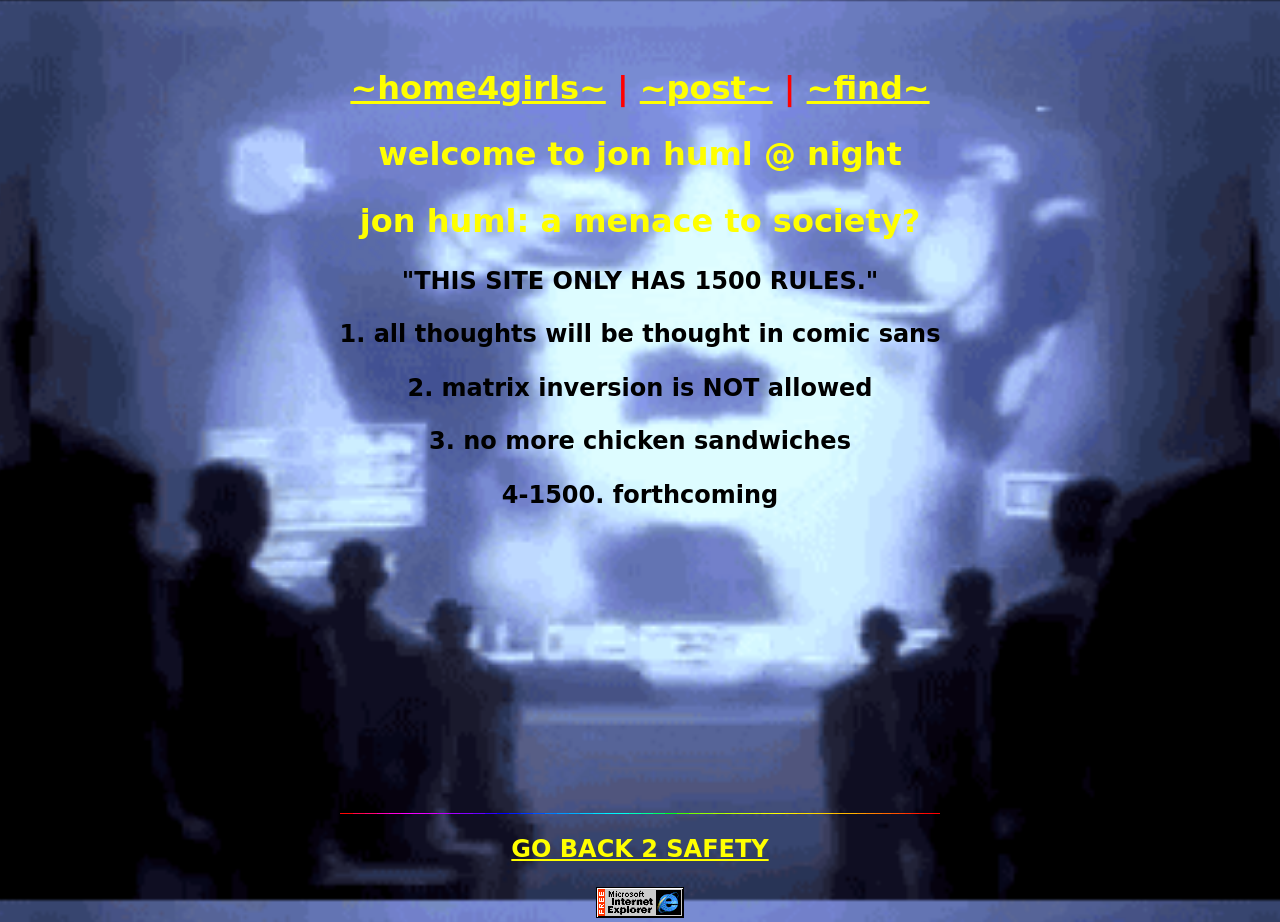
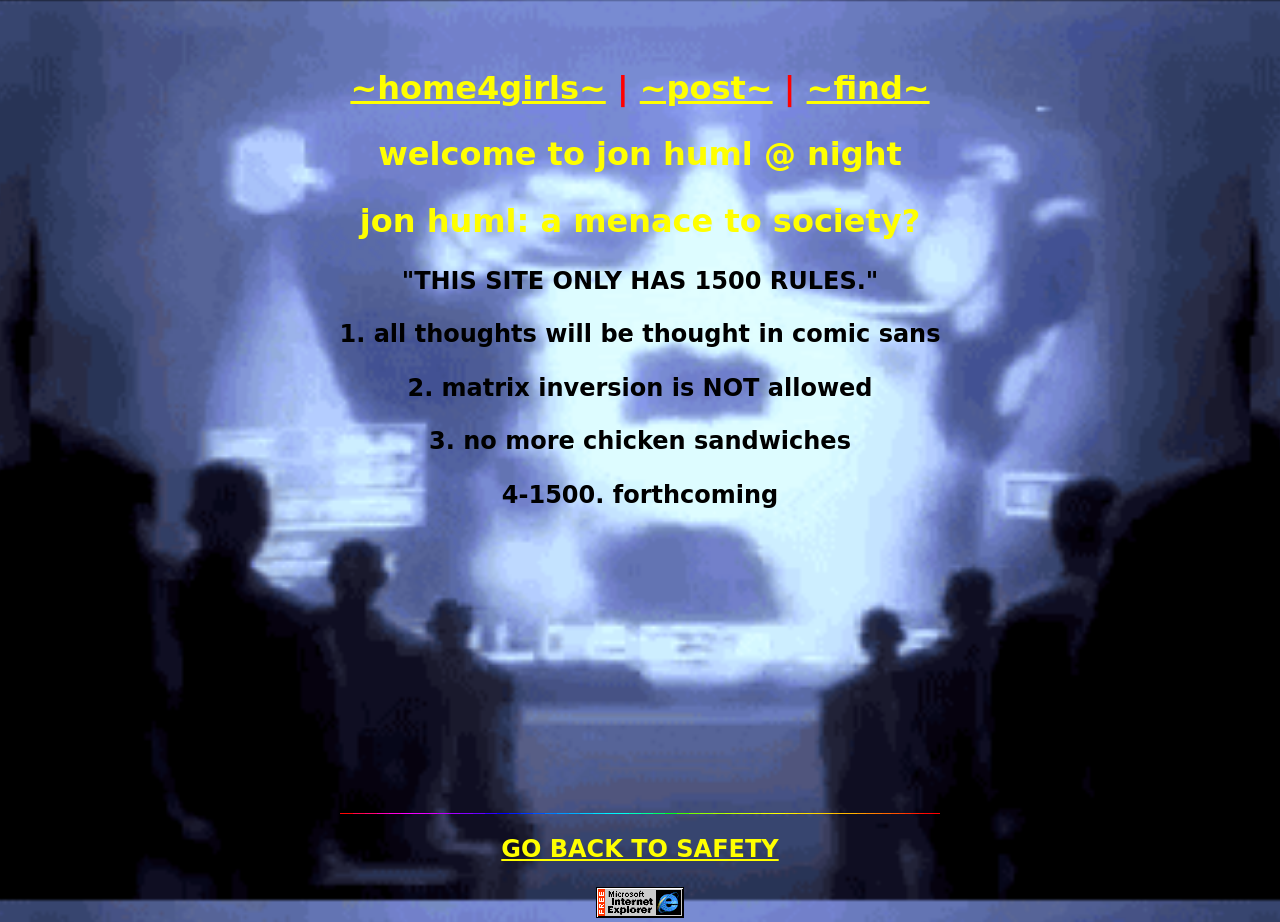
Before and after one commit to 00jrh00/00jrh00.github.io, a Jekyll site: the page built from index.markdown, in a window 1280 px wide. Built offline with Jekyll 4.4.1, drawn with Linux system fonts in a browser that asks for light colours.

Commit message:
Update home.html

```diff
--- a/_layouts/home.html
+++ b/_layouts/home.html
@@ -21,7 +21,7 @@
 <div class="space"></div>
 <footer id="footer">
 <img src="../assets/images/home/bar.gif">
-<h2><a href="http://jonhuml.com">GO BACK 2 SAFETY</a></h2>
+<h2><a href="http://jonhuml.com">GO BACK TO SAFETY</a></h2>
 <span><img src="../assets/images/home/windows.gif"></span>
 </footer>
 </div>
```
